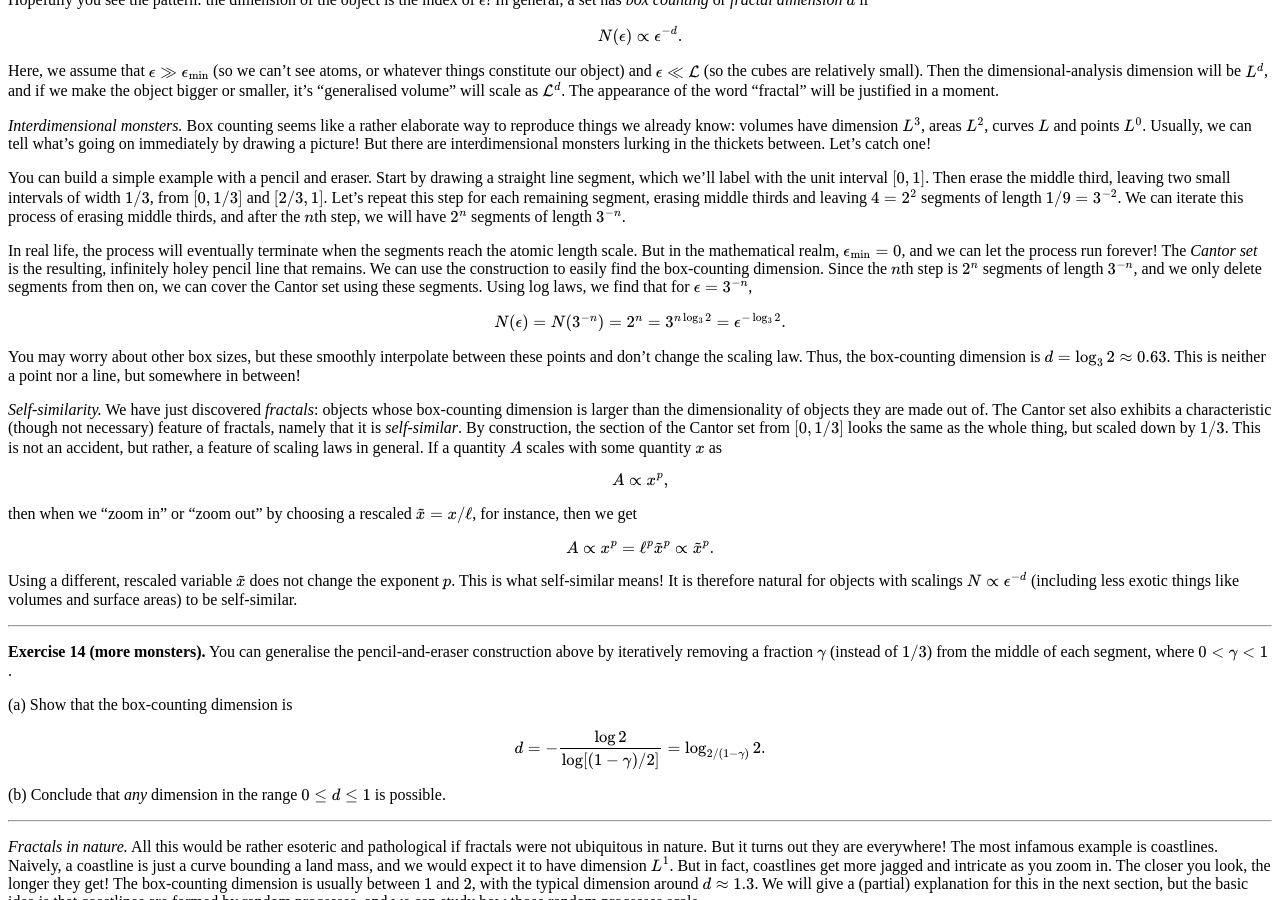
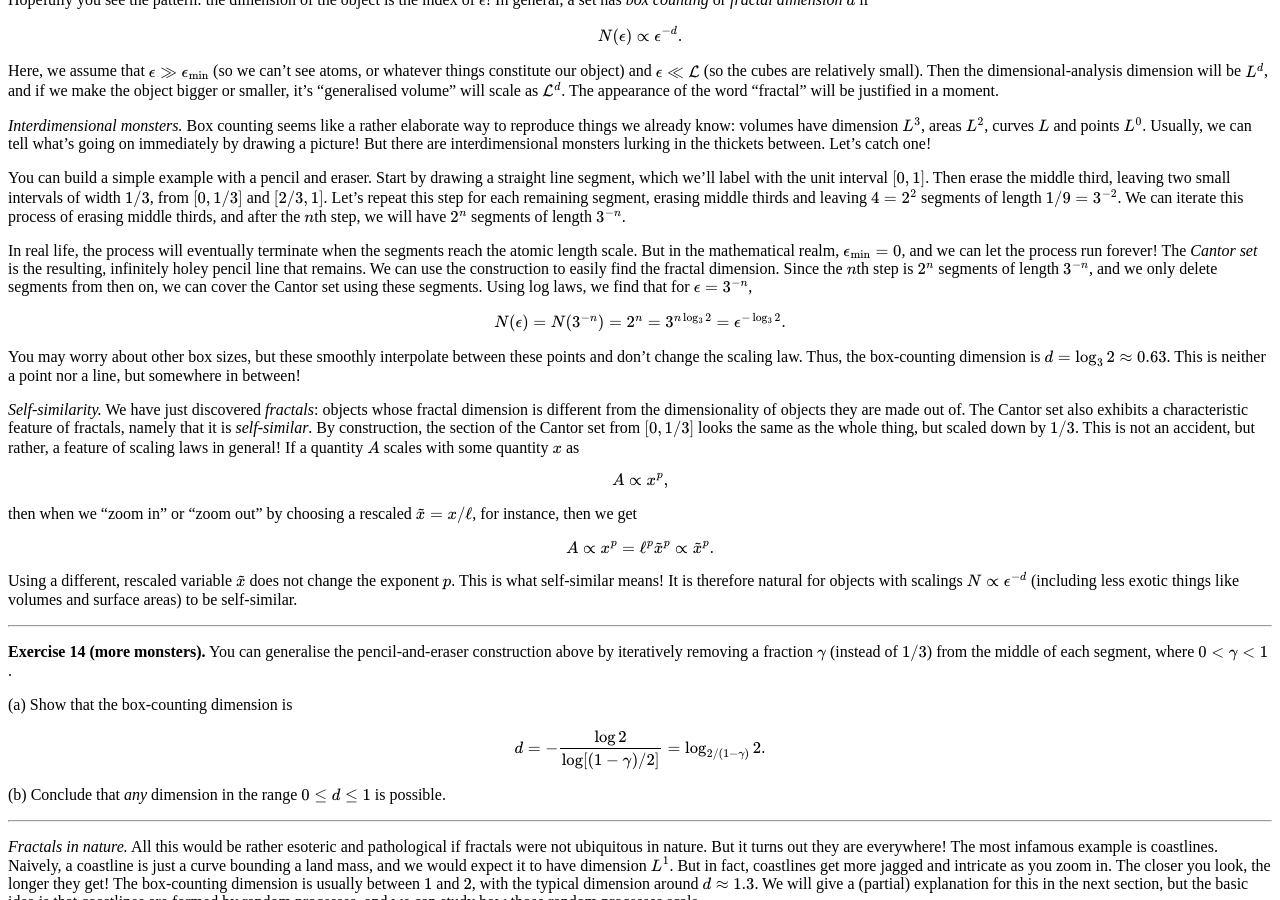
Before and after one commit to hapax/hapax.github.io, a Jekyll site: the page built from assets/simple-physics.md, in a window 1280 px wide and 900 px high, scrolled down 9968 px. Built offline with Jekyll 4.4.1, drawn with Linux system fonts in a browser that asks for light colours; our own code applies the rules of GitHub Pages for plain Markdown files; formulas are drawn with MathJax 3; a script that is not in the unit is left out.

Commit message:
Update simple-physics.md

```diff
--- a/assets/simple-physics.md
+++ b/assets/simple-physics.md
@@ -1102,7 +1102,7 @@ But in the mathematical realm, $\epsilon_\text{min} = 0$, and we can
 let the process run forever!
 The *Cantor set* is the resulting, infinitely holey pencil line that
 remains.
-We can use the construction to easily find the box-counting dimension.
+We can use the construction to easily find the fractal dimension.
 Since the $n$th step is $2^n$ segments of length $3^{-n}$, and we only
 delete segments from then on, we can cover the Cantor set using these
 segments.
@@ -1118,14 +1118,14 @@ Thus, the box-counting dimension is $d = \log_3 2 \approx 0.63$.
 This is neither a point nor a line, but somewhere in between!
 
 *Self-similarity.* We have just discovered *fractals*: objects whose
-box-counting dimension is larger than the dimensionality of
-objects they are made out of.
-The Cantor set also exhibits a characteristic (though not necessary)
-feature of fractals, namely that it is *self-similar*.
+fractal dimension is different from the dimensionality of objects they
+are made out of.
+The Cantor set also exhibits a characteristic feature of fractals,
+namely that it is *self-similar*.
 By construction, the section of the Cantor set from $[0, 1/3]$ looks
 the same as the whole thing, but scaled down by $1/3$.
 This is not an accident, but rather, a feature of scaling laws in
-general.
+general!
 If a quantity $A$ scales with some quantity $x$ as
 
 $$
```
